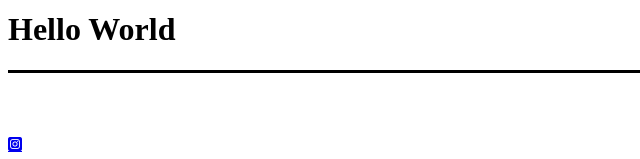
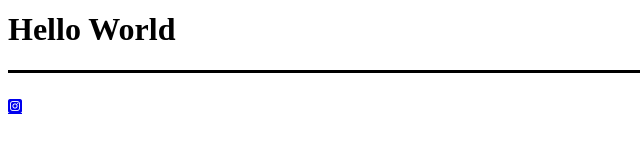
Before and after one commit to HansAristo/HansAristo.github.io, a plain HTML site: page index.html in a window 1280 px wide. Shown: the part 640-799 px from the top of the page, 0-640 px from the left. Drawn offline with Linux system fonts and the light colour scheme.

Commit message:
Update stylesheet.css

```diff
--- a/stylesheet.css
+++ b/stylesheet.css
@@ -43,11 +43,13 @@ justify-content: center;
 }
 
 .footer {
-border-style: solid;
+border-width: 1px;
+border-color: #000000;
 border-width: 0px;
 border-top:solid;
 background-color:;
-padding-top: 5%;
+padding-top: 2%;
+background-size: cover;
 }
 
 .footer-icon {
```
